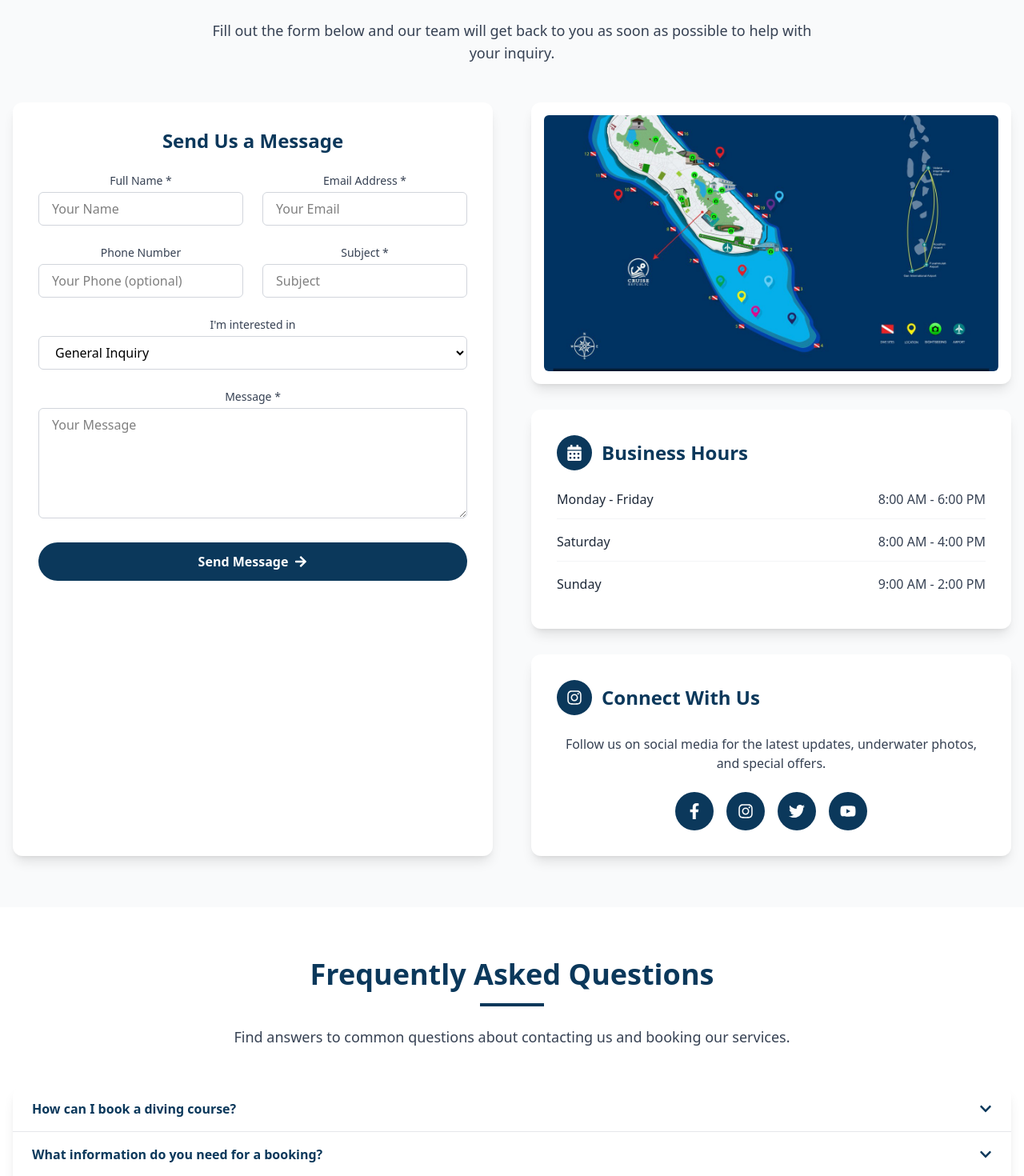
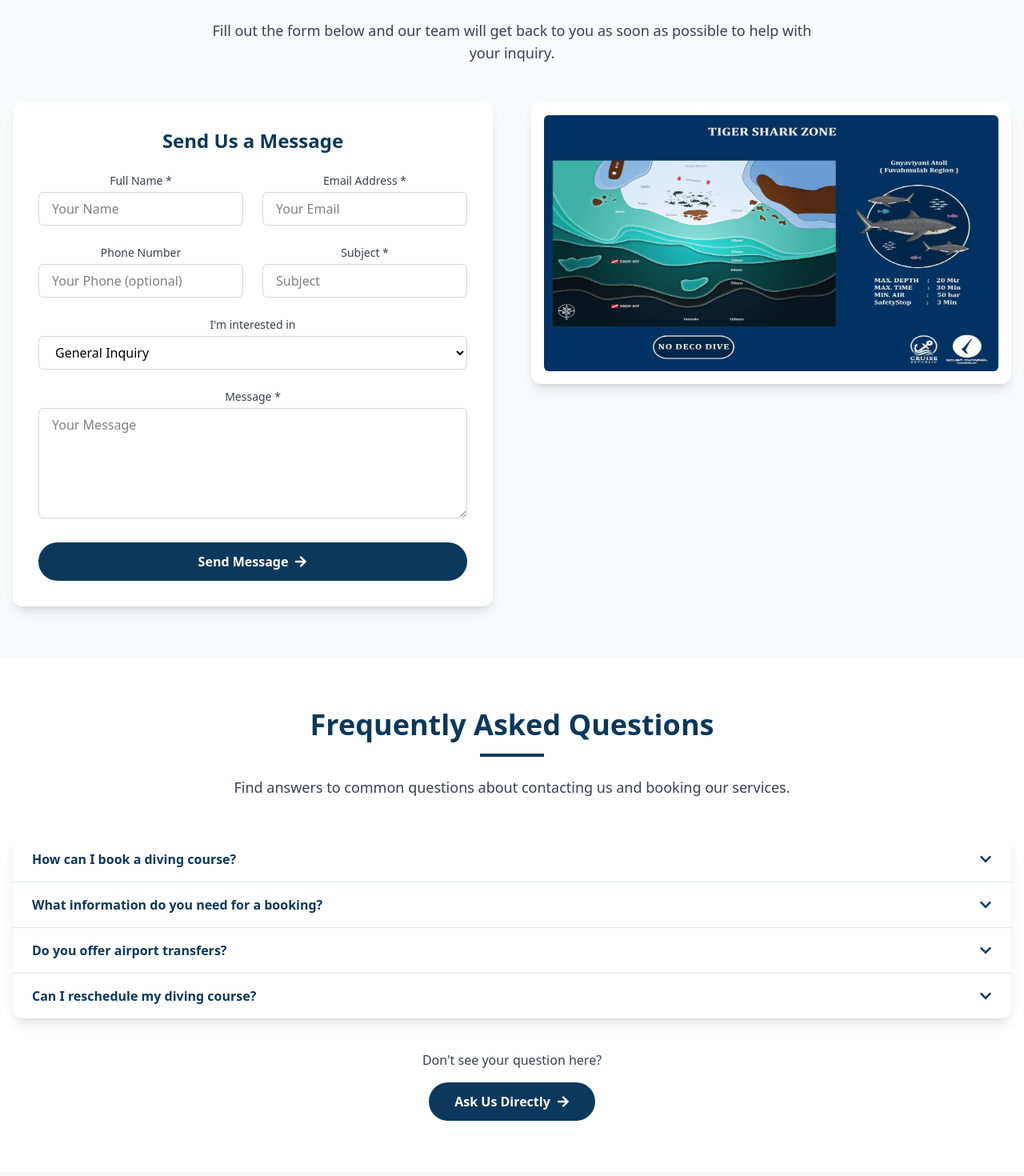
Before and after one commit to mouus/zaff-dive-school, a Next.js app: page /contact in a window 1280 px wide. Shown: the part 1080-2550 px from the top of the page at 80% size. Built offline with nearby package versions, Linux system fonts and the light colour scheme.

Commit message:
updates to info

```diff
--- a/app/about/page.jsx
+++ b/app/about/page.jsx
@@ -49,8 +49,11 @@ export default function AboutPage() {
     document.head.appendChild(link)
 
     return () => {
-      document.head.removeChild(style)
-      if (document.head.contains(link)) {
+      // Check if elements exist and are children of document.head before removing
+      if (style && style.parentNode === document.head) {
+        document.head.removeChild(style)
+      }
+      if (link && link.parentNode === document.head) {
         document.head.removeChild(link)
       }
     }
@@ -61,8 +64,8 @@ export default function AboutPage() {
       year: "2011",
       title: "First Dive Experience",
       description:
-        "Mr. Zafar had his first scuba diving experience in Fuvahmulah with scarce equipment and no dive centers.",
-      image: "/img-9.jpg",
+        "Mr. Zafar had his first scuba diving experience in Fuvahmulah with scarce equipment and no dive centers. The first Tiger shark dive was conducted with Hussain Saeed (Kao) and Livia.",
+      image: "/img-3.PNG",
     },
     {
       year: "2012",
@@ -82,7 +85,7 @@ export default function AboutPage() {
       year: "2014-2015",
       title: "Growth Period",
       description:
-        "Local entrepreneurs started investing in the diving industry, opening new dive centers and guest houses.",
+        "Local entrepreneurs started investing in the diving industry, opening new dive centers and guest houses. Zaff led dive groups in 2014, expanding the popularity of the destination.",
       image: "/img-10.JPG",
     },
     {
@@ -96,7 +99,7 @@ export default function AboutPage() {
 
   const journeyGallery = [
     {
-      image: "/img.jpg",
+      image: "/img-3.PNG",
       caption: "Early days of diving in Fuvahmulah",
       year: "2011",
     },
@@ -111,7 +114,7 @@ export default function AboutPage() {
       year: "2013",
     },
     {
-      image: "/img-3.PNG",
+      image: "/img.jpg",
       caption: "Opening our first dive center",
       year: "2014",
     },
@@ -126,7 +129,7 @@ export default function AboutPage() {
       year: "2016",
     },
     {
-      image: "/img-7.JPG",
+      image: "/img-9.JPG",
       caption: "Our shark conservation initiatives",
       year: "2018",
     },
@@ -194,6 +197,10 @@ export default function AboutPage() {
                   Mr. Abdulla Zafar Ali pioneered the discovery of the first Tiger shark in Fuvahmulah. He is currently
                   working as an instructor in Fuvahmulah. Apart from being a dive instructor, he is one of the few
                   divers who are continually concerned about the advancement of this field in Fuvahmulah.
+                </p>
+                <p className="text-lg text-gray-700 mb-6">
+                  Mr. Hassan Shah, (Nooraleege, Funnadu, Fuvahmulah) was the first person who conducted Discover Scuba
+                  Diving (DSD) at Fuvahmulah, playing a crucial role in establishing diving activities on the island.
                 </p>
                 <div className="flex gap-4 mb-6">
                   <div className="w-1/3 bg-[#0b385b] h-1"></div>
@@ -428,9 +435,9 @@ export default function AboutPage() {
                   dive destination, achieving celebrity status.
                 </p>
                 <p className="text-lg text-gray-700 mb-6">
-                  From the beginning until today, Mr. Zafar has followed his passion as a scuba diving legend. I salute
-                  you all for trying to make this place shine for scuba diving. This place is Shark Island, located in
-                  the middle of the southern hemisphere below zero degrees.
+                  From the beginning until today, Mr. Zafar has followed his passion as a scuba diving legend. We salute
+                  all the pioneers for making this place shine for scuba diving. This place is truly Shark Island,
+                  located in the middle of the southern hemisphere below zero degrees.
                 </p>
 
                 <div className="grid grid-cols-1 sm:grid-cols-3 gap-6 mt-8">
--- a/app/contact/page.jsx
+++ b/app/contact/page.jsx
@@ -131,12 +131,12 @@ export default function ContactPage() {
     {
       icon: <FaMapMarkerAlt className="text-white" />,
       title: "Our Location",
-      details: ["Scubachannel Fuvahmulah", "Fuvahmulah Island", "Maldives"],
+      details: ["Zindha, husnuheenamagu, funaadu", "Fuvahmulah Island", "Maldives"],
     },
     {
       icon: <FaPhone className="text-white" />,
       title: "Phone Numbers",
-      details: ["+960 7930760", "+960 7930760"],
+      details: ["+960 7795512", "+960 7930760"],
     },
     {
       icon: <FaEnvelope className="text-white" />,
@@ -434,82 +434,16 @@ export default function ContactPage() {
               </div>
 
               {/* Map and Business Hours */}
-              <div className="space-y-8">
+              <div>
                 {/* Map */}
                 <div className="bg-white p-4 rounded-xl shadow-lg">
                   <div className="aspect-video relative rounded-md overflow-hidden">
                     <Image
-                      src="/island.jpg"
+                      src="/shark-map.jpg"
                       alt="Map of Fuvahmulah"
                       fill
-                      className="object-cover transition-transform duration-300 transform hover:scale-105"
+                      className="object-fill w-full transition-transform duration-300 transform hover:scale-105"
                     />
-                    {/* <div className="absolute inset-0 flex items-center justify-center">
-                      <p className="text-gray-500">Interactive map would be displayed here</p>
-                    </div> */}
-                  </div>
-                </div>
-
-                {/* Business Hours */}
-                <div className="bg-white p-8 rounded-xl shadow-lg">
-                  <div className="flex items-center gap-3 mb-6">
-                    <div className="bg-[#0b385b] text-white p-3 rounded-full">
-                      <FaCalendarAlt className="h-5 w-5" />
-                    </div>
-                    <h3 className="text-2xl font-bold text-[#0b385b]">Business Hours</h3>
-                  </div>
-
-                  <ul className="space-y-4">
-                    {businessHours.map((item, index) => (
-                      <li
-                        key={index}
-                        className="flex justify-between items-center pb-3 border-b border-gray-100 last:border-b-0"
-                      >
-                        <span className="font-medium text-gray-800">{item.day}</span>
-                        <span className="text-gray-700">{item.hours}</span>
-                      </li>
-                    ))}
-                  </ul>
-                </div>
-
-                {/* Social Media */}
-                <div className="bg-white p-8 rounded-xl shadow-lg">
-                  <div className="flex items-center gap-3 mb-6">
-                    <div className="bg-[#0b385b] text-white p-3 rounded-full">
-                      <FaInstagram className="h-5 w-5" />
-                    </div>
-                    <h3 className="text-2xl font-bold text-[#0b385b]">Connect With Us</h3>
-                  </div>
-
-                  <p className="text-gray-700 mb-6">
-                    Follow us on social media for the latest updates, underwater photos, and special offers.
-                  </p>
-
-                  <div className="flex flex-wrap gap-4 justify-center">
-                    <Link
-                      href="#"
-                      className="bg-[#0b385b] w-12 h-12 rounded-full flex items-center justify-center text-white hover:bg-[#0a2e4a] transition-colors"
-                    >
-                      <FaFacebookF size={20} />
-                    </Link>
-                    <Link
-                      href="#"
-                      className="bg-[#0b385b] w-12 h-12 rounded-full flex items-center justify-center text-white hover:bg-[#0a2e4a] transition-colors"
-                    >
-                      <FaInstagram size={20} />
-                    </Link>
-                    <Link
-                      href="#"
-                      className="bg-[#0b385b] w-12 h-12 rounded-full flex items-center justify-center text-white hover:bg-[#0a2e4a] transition-colors"
-                    >
-                      <FaTwitter size={20} />
-                    </Link>
-                    <Link
-                      href="#"
-                      className="bg-[#0b385b] w-12 h-12 rounded-full flex items-center justify-center text-white hover:bg-[#0a2e4a] transition-colors"
-                    >
-                      <FaYoutube size={20} />
-                    </Link>
                   </div>
                 </div>
               </div>
@@ -545,9 +479,8 @@ export default function ContactPage() {
                       )}
                     </button>
                     <div
-                      className={`px-6 overflow-hidden transition-all duration-300 ${
-                        openFaqs[faq.id] ? "max-h-96 pb-4" : "max-h-0"
-                      }`}
+                      className={`px-6 overflow-hidden transition-all duration-300 ${openFaqs[faq.id] ? "max-h-96 pb-4" : "max-h-0"
+                        }`}
                     >
                       <p className="text-gray-700">{faq.answer}</p>
                     </div>
--- a/components/Footer.jsx
+++ b/components/Footer.jsx
@@ -98,11 +98,11 @@ function Footer() {
           <ul className="space-y-4">
             <li className="flex items-start gap-3">
               <FaMapMarkerAlt className="text-white mt-1 flex-shrink-0" />
-              <span className="text-gray-300">Fuvahmulah Island, Maldives</span>
+              <span className="text-gray-300">Zindha, husnuheenamagu, funaadu, Fuvahmulah Island, Maldives</span>
             </li>
             <li className="flex items-start gap-3">
               <FaPhone className="text-white mt-1 flex-shrink-0" />
-              <span className="text-gray-300">+960 123 4567</span>
+              <span className="text-gray-300">+960 7795512</span>
             </li>
             <li className="flex items-start gap-3">
               <FaEnvelope className="text-white mt-1 flex-shrink-0" />
--- a/components/Navbar.jsx
+++ b/components/Navbar.jsx
@@ -73,8 +73,11 @@ function Navbar() {
     document.head.appendChild(link)
 
     return () => {
-      document.head.removeChild(style)
-      if (document.head.contains(link)) {
+      // Check if elements exist and are children of document.head before removing
+      if (style && style.parentNode === document.head) {
+        document.head.removeChild(style)
+      }
+      if (link && link.parentNode === document.head) {
         document.head.removeChild(link)
       }
     }
```
Also changed, not shown: public/shark-map.jpg (added).
